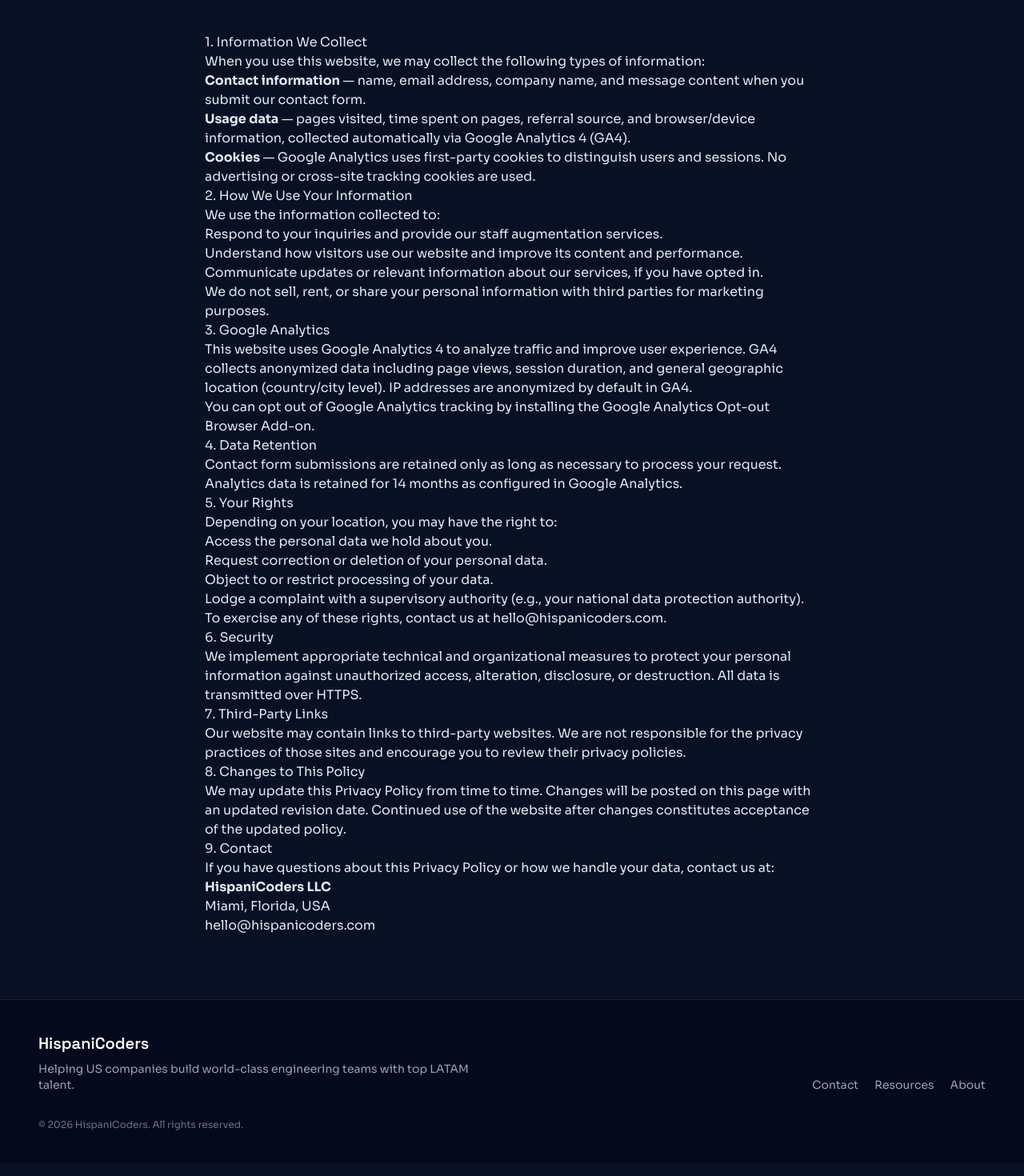
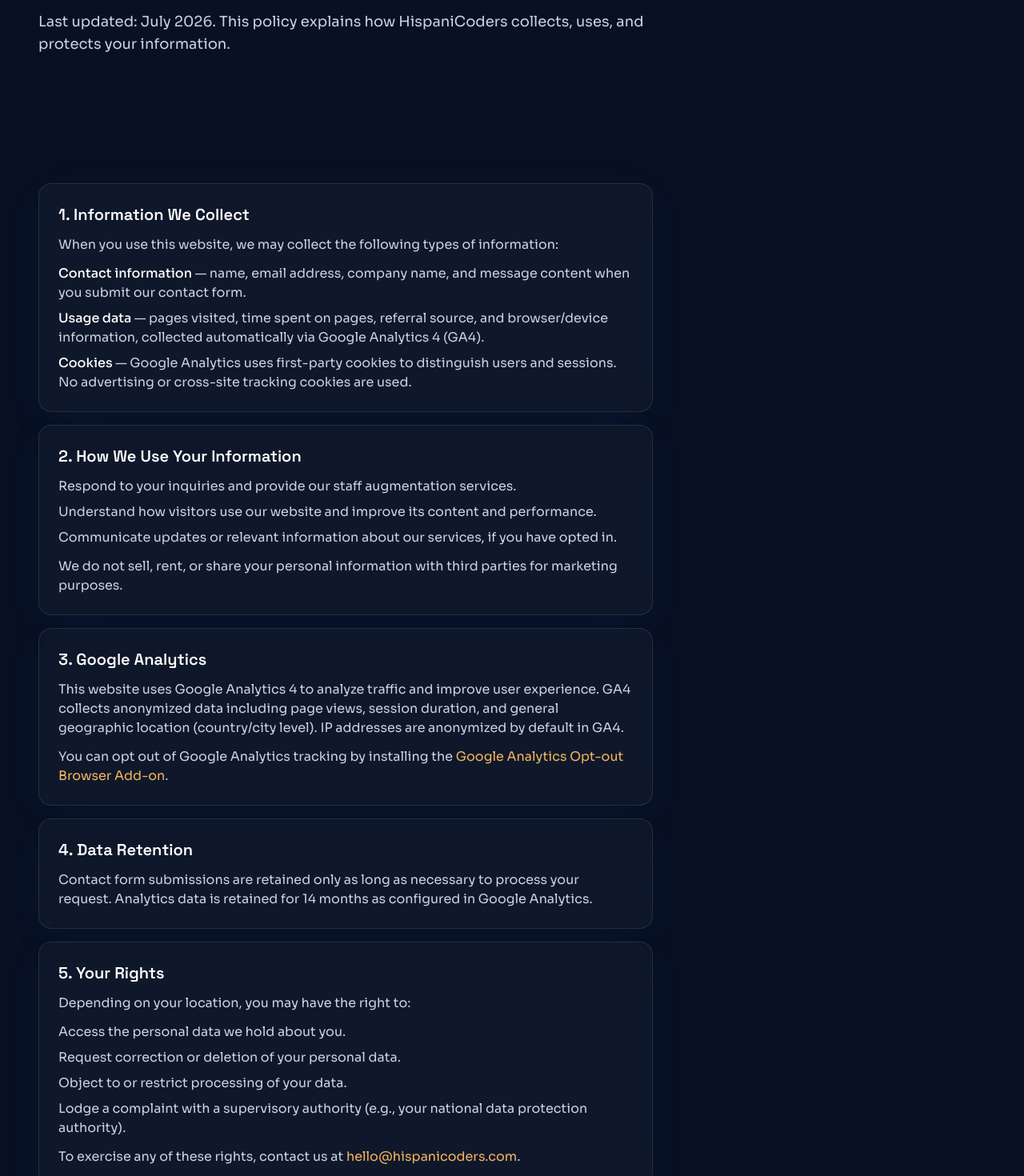
Before and after one commit to WilsonPHP/HispaniCoders, a React (Vite) app: page /privacy-policy in a window 1280 px wide. Shown: the part 240-1710 px from the top of the page at 80% size. Built offline with nearby package versions, Linux system fonts and the light colour scheme.

Commit message:
Fix Privacy Policy page styling - use site design system instead of prose

```diff
--- a/src/pages/PrivacyPolicyPage.tsx
+++ b/src/pages/PrivacyPolicyPage.tsx
@@ -1,7 +1,130 @@
 import { Container } from '@/components/layout/Container'
 import { Section } from '@/components/layout/Section'
+import { Card } from '@/components/ui/Card'
 import { PageHeader } from '@/components/sections/PageHeader'
 import { Seo } from '@/components/ui/Seo'
+
+const sections = [
+  {
+    title: '1. Information We Collect',
+    content: (
+      <>
+        <p className="text-slate-300">When you use this website, we may collect the following types of information:</p>
+        <ul className="mt-3 space-y-2 text-slate-300">
+          <li><span className="text-white font-medium">Contact information</span> — name, email address, company name, and message content when you submit our contact form.</li>
+          <li><span className="text-white font-medium">Usage data</span> — pages visited, time spent on pages, referral source, and browser/device information, collected automatically via Google Analytics 4 (GA4).</li>
+          <li><span className="text-white font-medium">Cookies</span> — Google Analytics uses first-party cookies to distinguish users and sessions. No advertising or cross-site tracking cookies are used.</li>
+        </ul>
+      </>
+    ),
+  },
+  {
+    title: '2. How We Use Your Information',
+    content: (
+      <>
+        <ul className="space-y-2 text-slate-300">
+          <li>Respond to your inquiries and provide our staff augmentation services.</li>
+          <li>Understand how visitors use our website and improve its content and performance.</li>
+          <li>Communicate updates or relevant information about our services, if you have opted in.</li>
+        </ul>
+        <p className="mt-3 text-slate-300">We do not sell, rent, or share your personal information with third parties for marketing purposes.</p>
+      </>
+    ),
+  },
+  {
+    title: '3. Google Analytics',
+    content: (
+      <>
+        <p className="text-slate-300">
+          This website uses Google Analytics 4 to analyze traffic and improve user experience.
+          GA4 collects anonymized data including page views, session duration, and general
+          geographic location (country/city level). IP addresses are anonymized by default in GA4.
+        </p>
+        <p className="mt-3 text-slate-300">
+          You can opt out of Google Analytics tracking by installing the{' '}
+          <a
+            className="text-accent underline-offset-4 hover:underline"
+            href="https://tools.google.com/dlpage/gaoptout"
+            rel="noopener noreferrer"
+            target="_blank"
+          >
+            Google Analytics Opt-out Browser Add-on
+          </a>.
+        </p>
+      </>
+    ),
+  },
+  {
+    title: '4. Data Retention',
+    content: (
+      <p className="text-slate-300">
+        Contact form submissions are retained only as long as necessary to process your request.
+        Analytics data is retained for 14 months as configured in Google Analytics.
+      </p>
+    ),
+  },
+  {
+    title: '5. Your Rights',
+    content: (
+      <>
+        <p className="text-slate-300">Depending on your location, you may have the right to:</p>
+        <ul className="mt-3 space-y-2 text-slate-300">
+          <li>Access the personal data we hold about you.</li>
+          <li>Request correction or deletion of your personal data.</li>
+          <li>Object to or restrict processing of your data.</li>
+          <li>Lodge a complaint with a supervisory authority (e.g., your national data protection authority).</li>
+        </ul>
+        <p className="mt-3 text-slate-300">
+          To exercise any of these rights, contact us at{' '}
+          <a className="text-accent underline-offset-4 hover:underline" href="mailto:hello@hispanicoders.com">
+            hello@hispanicoders.com
+          </a>.
+        </p>
+      </>
+    ),
+  },
+  {
+    title: '6. Security',
+    content: (
+      <p className="text-slate-300">
+        We implement appropriate technical and organizational measures to protect your personal
+        information against unauthorized access, alteration, disclosure, or destruction.
+        All data is transmitted over HTTPS.
+      </p>
+    ),
+  },
+  {
+    title: '7. Third-Party Links',
+    content: (
+      <p className="text-slate-300">
+        Our website may contain links to third-party websites. We are not responsible for the
+        privacy practices of those sites and encourage you to review their privacy policies.
+      </p>
+    ),
+  },
+  {
+    title: '8. Changes to This Policy',
+    content: (
+      <p className="text-slate-300">
+        We may update this Privacy Policy from time to time. Changes will be posted on this page
+        with an updated revision date. Continued use of the website after changes constitutes
+        acceptance of the updated policy.
+      </p>
+    ),
+  },
+  {
+    title: '9. Contact',
+    content: (
+      <p className="text-slate-300">
+        If you have questions about this Privacy Policy, contact us at{' '}
+        <a className="text-accent underline-offset-4 hover:underline" href="mailto:hello@hispanicoders.com">
+          hello@hispanicoders.com
+        </a>
+        . <span className="text-white">HispaniCoders LLC</span> — Miami, Florida, USA.
+      </p>
+    ),
+  },
+]
 
 export function PrivacyPolicyPage() {
   return (
@@ -12,106 +135,26 @@
         canonicalPath="/privacy-policy/"
         robots="noindex, follow"
       />
-      <PageHeader
-        eyebrow="Legal"
-        title="Privacy Policy"
-        description="Last updated: July 2026"
-      />
-      <Section>
-        <Container>
-          <div className="prose prose-slate max-w-3xl mx-auto">
-            <h2>1. Information We Collect</h2>
-            <p>
-              When you use this website, we may collect the following types of information:
-            </p>
-            <ul>
-              <li>
-                <strong>Contact information</strong> — name, email address, company name, and message
-                content when you submit our contact form.
-              </li>
-              <li>
-                <strong>Usage data</strong> — pages visited, time spent on pages, referral source, and
-                browser/device information, collected automatically via Google Analytics 4 (GA4).
-              </li>
-              <li>
-                <strong>Cookies</strong> — Google Analytics uses first-party cookies to distinguish
-                users and sessions. No advertising or cross-site tracking cookies are used.
-              </li>
-            </ul>
+      <Container>
+        <Section>
+          <PageHeader
+            eyebrow="Legal"
+            title="Privacy Policy"
+            description="Last updated: July 2026. This policy explains how HispaniCoders collects, uses, and protects your information."
+          />
+        </Section>
 
-            <h2>2. How We Use Your Information</h2>
-            <p>We use the information collected to:</p>
-            <ul>
-              <li>Respond to your inquiries and provide our staff augmentation services.</li>
-              <li>Understand how visitors use our website and improve its content and performance.</li>
-              <li>Communicate updates or relevant information about our services, if you have opted in.</li>
-            </ul>
-            <p>We do not sell, rent, or share your personal information with third parties for marketing purposes.</p>
-
-            <h2>3. Google Analytics</h2>
-            <p>
-              This website uses Google Analytics 4 to analyze traffic and improve user experience.
-              GA4 collects anonymized data including page views, session duration, and general
-              geographic location (country/city level). IP addresses are anonymized by default in GA4.
-            </p>
-            <p>
-              You can opt out of Google Analytics tracking by installing the{' '}
-              <a href="https://tools.google.com/dlpage/gaoptout" target="_blank" rel="noopener noreferrer">
-                Google Analytics Opt-out Browser Add-on
-              </a>.
-            </p>
-
-            <h2>4. Data Retention</h2>
-            <p>
-              Contact form submissions are retained only as long as necessary to process your request.
-              Analytics data is retained for 14 months as configured in Google Analytics.
-            </p>
-
-            <h2>5. Your Rights</h2>
-            <p>Depending on your location, you may have the right to:</p>
-            <ul>
-              <li>Access the personal data we hold about you.</li>
-              <li>Request correction or deletion of your personal data.</li>
-              <li>Object to or restrict processing of your data.</li>
-              <li>Lodge a complaint with a supervisory authority (e.g., your national data protection authority).</li>
-            </ul>
-            <p>
-              To exercise any of these rights, contact us at{' '}
-              <a href="mailto:hello@hispanicoders.com">hello@hispanicoders.com</a>.
-            </p>
-
-            <h2>6. Security</h2>
-            <p>
-              We implement appropriate technical and organizational measures to protect your personal
-              information against unauthorized access, alteration, disclosure, or destruction.
-              All data is transmitted over HTTPS.
-            </p>
-
-            <h2>7. Third-Party Links</h2>
-            <p>
-              Our website may contain links to third-party websites. We are not responsible for the
-              privacy practices of those sites and encourage you to review their privacy policies.
-            </p>
-
-            <h2>8. Changes to This Policy</h2>
-            <p>
-              We may update this Privacy Policy from time to time. Changes will be posted on this page
-              with an updated revision date. Continued use of the website after changes constitutes
-              acceptance of the updated policy.
-            </p>
-
-            <h2>9. Contact</h2>
-            <p>
-              If you have questions about this Privacy Policy or how we handle your data, contact us at:
-            </p>
-            <p>
-              <strong>HispaniCoders LLC</strong><br />
-              Miami, Florida, USA<br />
-              <a href="mailto:hello@hispanicoders.com">hello@hispanicoders.com</a>
-            </p>
+        <Section>
+          <div className="flex flex-col gap-4 max-w-3xl">
+            {sections.map((s) => (
+              <Card key={s.title}>
+                <h2 className="font-display text-xl font-semibold text-white">{s.title}</h2>
+                <div className="mt-3">{s.content}</div>
+              </Card>
+            ))}
           </div>
-        </Container>
-      </Section>
+        </Section>
+      </Container>
     </>
   )
 }
```
Also changed, not shown: 5 other files (tests, documents, lock files or other folders).
